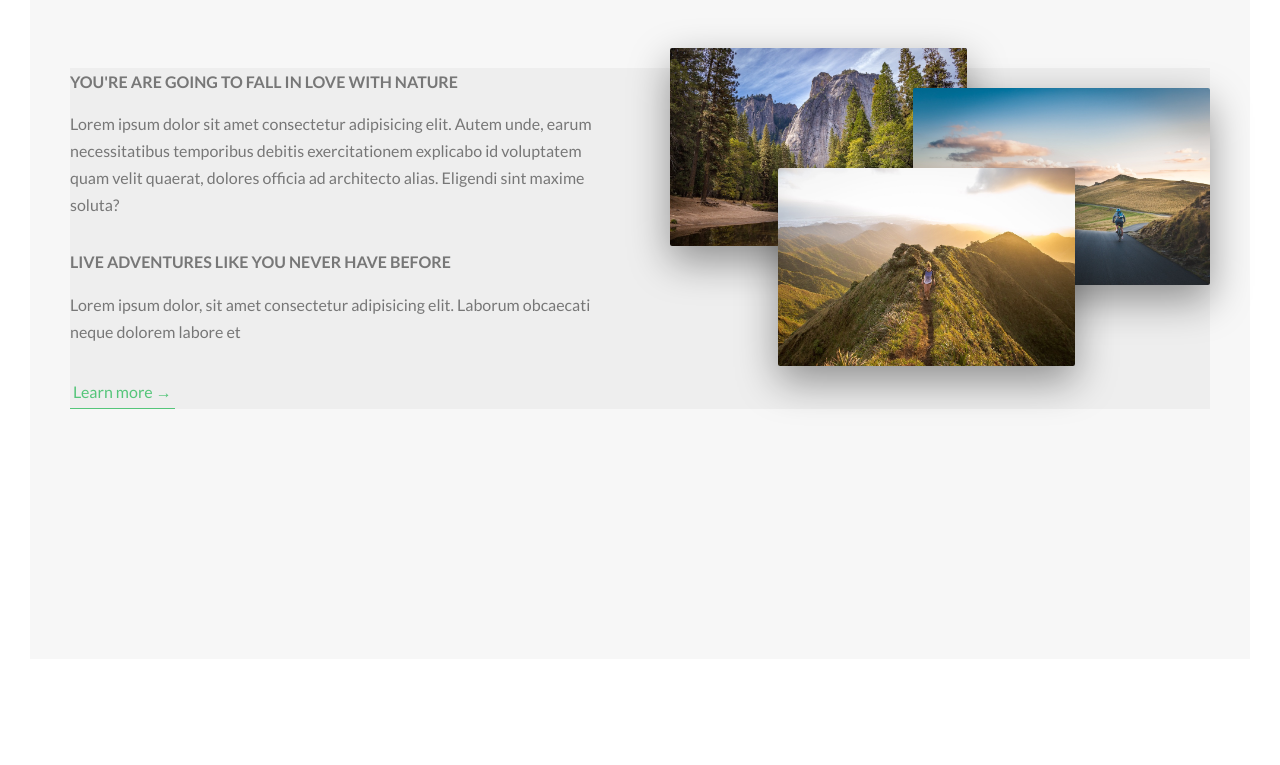
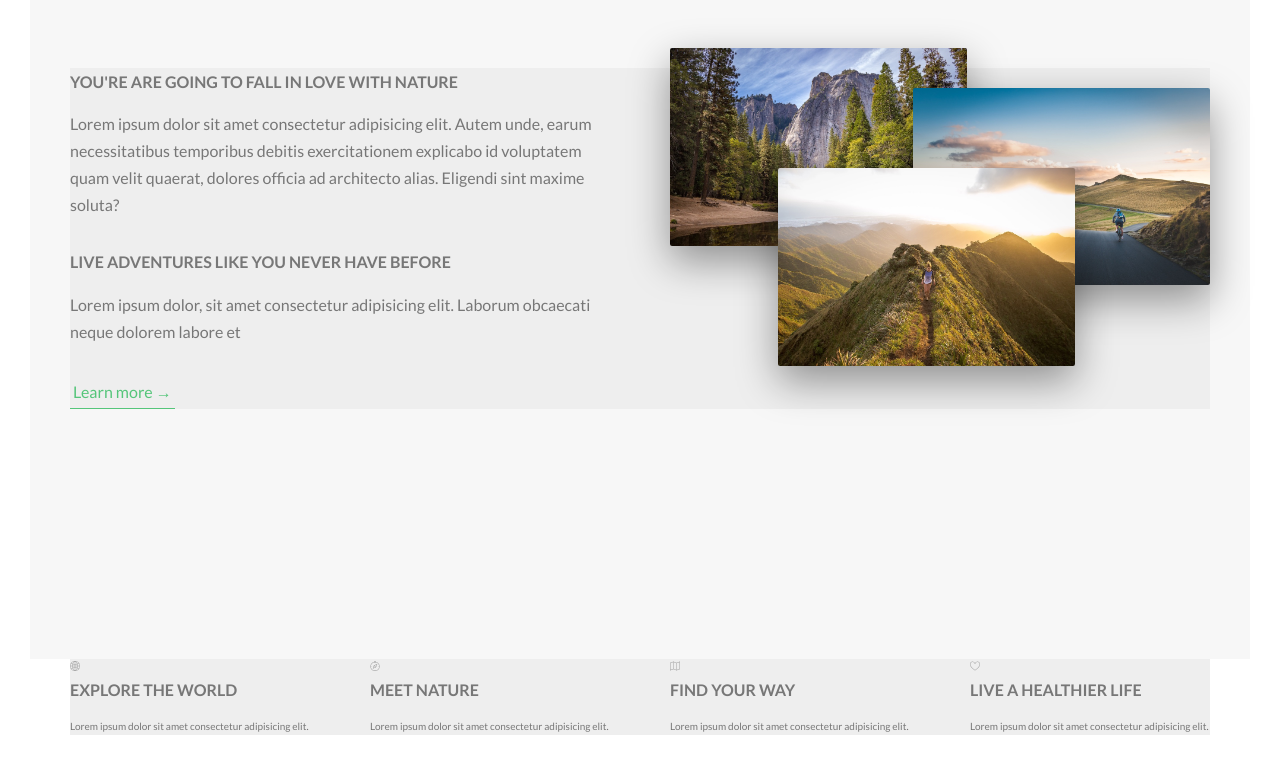
Before and after one commit to ibraheem82/natours_css, a website: page index.html in a window 1280 px wide. Shown: the part 952-1717 px from the top of the page. Before the commit the page ends 1641 px from the top, so only its background shows below. Drawn offline with Linux system fonts and the light colour scheme.

Commit message:
features section div was done.

```diff
--- a/index.html
+++ b/index.html
@@ -83,6 +83,67 @@
                         </div>
                     </div>
            </section>
+
+
+
+           <section class="section-features">
+                <!-- <i class="icon-basic-world">
+                </i> -->
+
+                <div class="row">
+                        <div class="col-1-of-4">
+                                <div class="feature-box">
+                                        <i class="feature-box__icon icon-basic-world">
+                                        </i>
+                                        <h3 class="heading-tertiary u-margin-bottom-small">
+                                                Explore the world
+                                        </h3>
+                                        <p class="feature-box__text">
+                                                Lorem ipsum dolor sit amet consectetur adipisicing elit.
+                                        </p>
+                                </div>
+                        </div>
+
+                        <div class="col-1-of-4">
+                                <div class="feature-box">
+                                        <i class="feature-box__icon icon-basic-compass">
+                                        </i>
+                                        <h3 class="heading-tertiary u-margin-bottom-small">
+                                                Meet nature
+                                        </h3>
+                                        <p class="feature-box__text">
+                                                Lorem ipsum dolor sit amet consectetur adipisicing elit.
+                                        </p>
+                                </div>
+                        </div>
+
+                        <div class="col-1-of-4">
+                                <div class="feature-box">
+                                        <i class="feature-box__icon icon-basic-map">
+                                        </i>
+                                        <h3 class="heading-tertiary u-margin-bottom-small">
+                                                Find your way
+                                        </h3>
+                                        <p class="feature-box__text">
+                                                Lorem ipsum dolor sit amet consectetur adipisicing elit.
+                                        </p>
+                                </div>
+                        </div>
+
+                        <div class="col-1-of-4">
+                                <div class="feature-box">
+                                        <i class="feature-box__icon icon-basic-heart">
+                                        </i>
+                                        <h3 class="heading-tertiary u-margin-bottom-small">
+                                                Live a healthier life
+                                        </h3>
+                                        <p class="feature-box__text">
+                                                Lorem ipsum dolor sit amet consectetur adipisicing elit.
+                                        </p>
+                                </div>
+                        </div>
+                </div>
+           </section>
         </main>
 
         <!--
```
